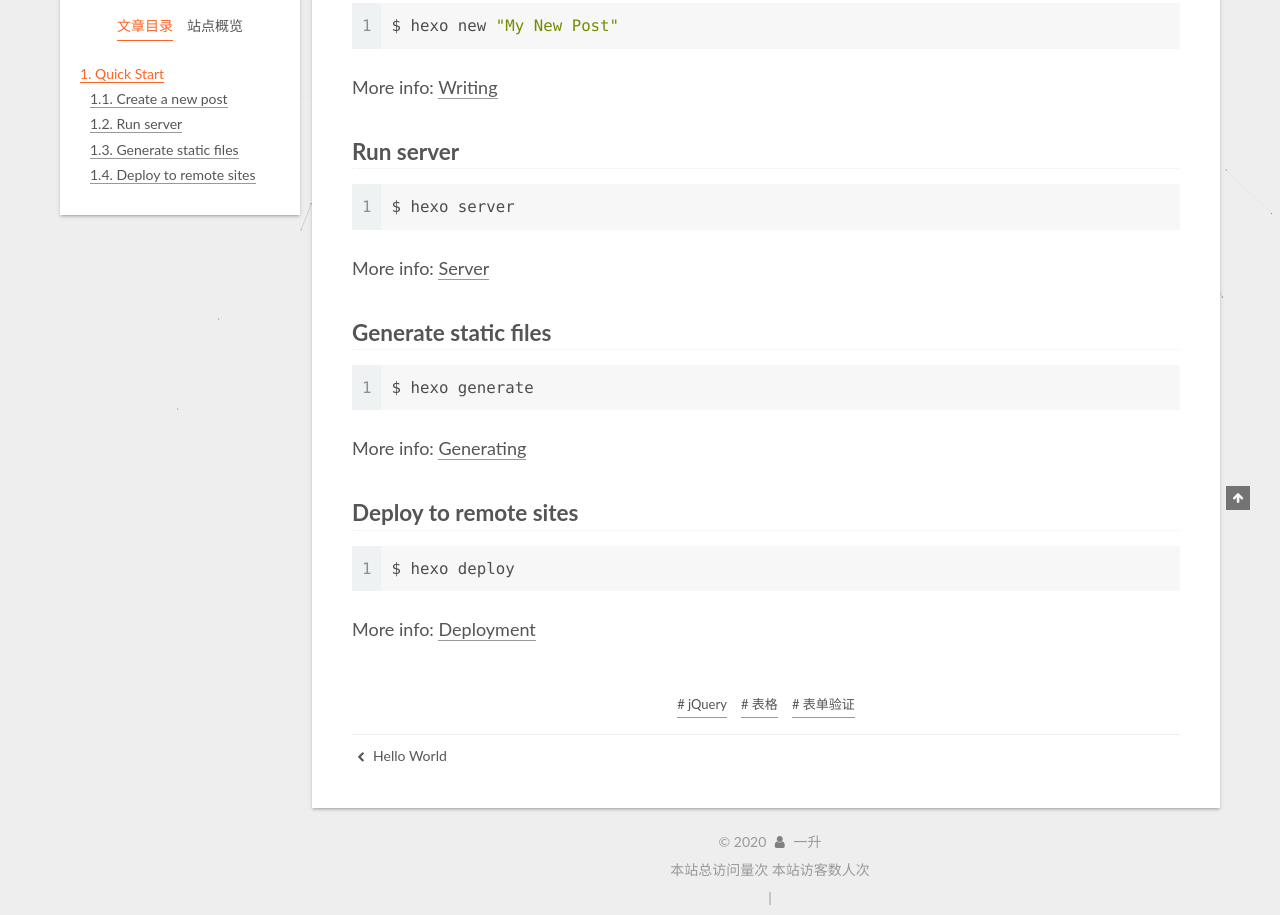
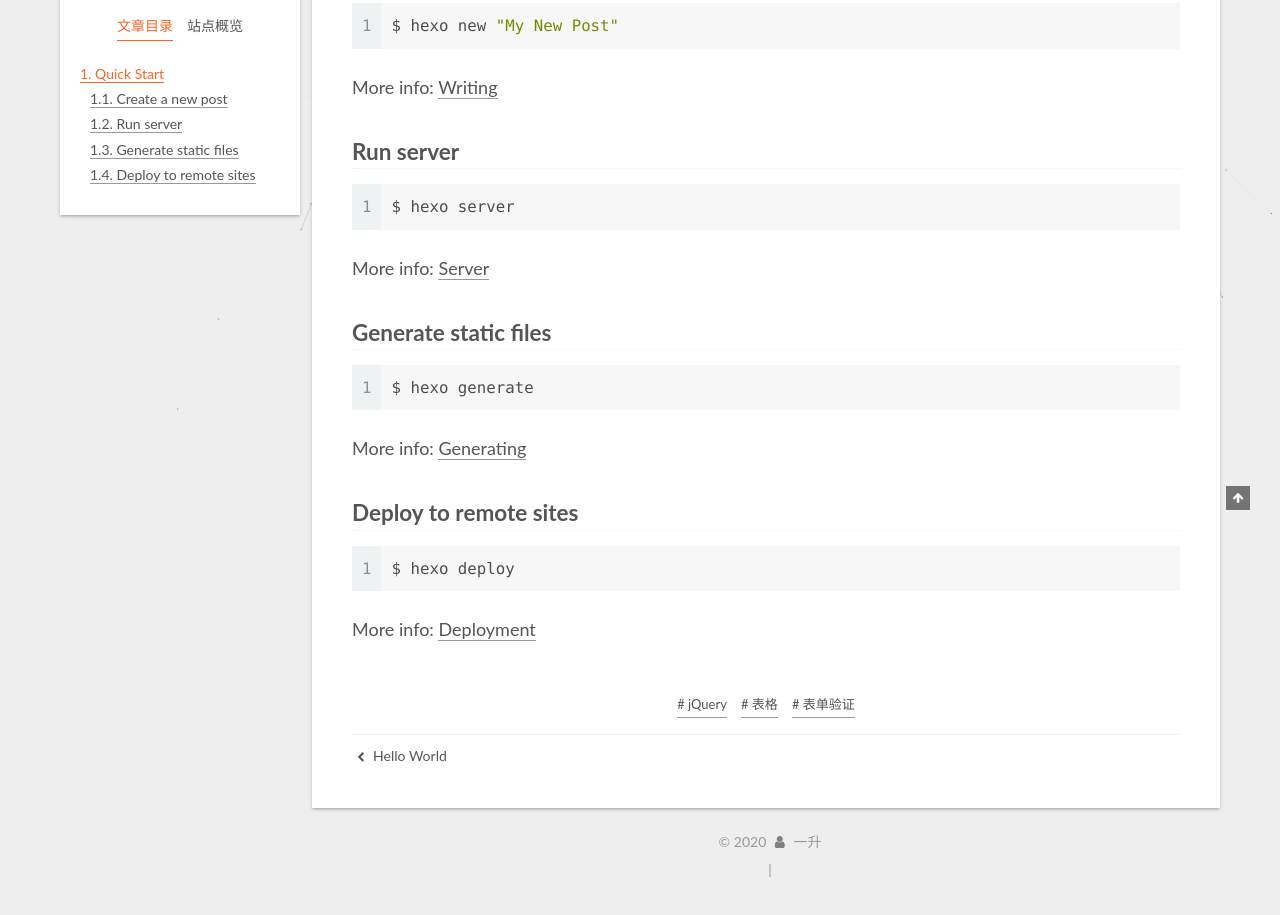
Before and after one commit to llllll1/llllll1.github.io, a plain HTML site: page 2017/05/26/hello-world/index.html in a window 1280 px wide. Shown: the part 390-1305 px from the top of the page. Drawn offline with nearby package versions, Linux system fonts and the light colour scheme; some packages are replaced by stand-ins of ours; a script that the page names is missing.

Commit message:
Site updated: 2020-03-08 00:35:40

```diff
--- a/2017/05/26/hello-world/index.html
+++ b/2017/05/26/hello-world/index.html
@@ -453,15 +453,6 @@
   <span class="author" itemprop="copyrightHolder">一升</span>
 </div>
 
-<script async src="//busuanzi.ibruce.info/busuanzi/2.3/busuanzi.pure.mini.js">
-</script>
-<span id="busuanzi_container_site_pv">
-    本站总访问量<span id="busuanzi_value_site_pv"></span>次
-</span>
-<span id="busuanzi_container_site_uv">
-  本站访客数<span id="busuanzi_value_site_uv"></span>人次
-</span>
-
 
 <div class="busuanzi-count">
   <script async src="https://busuanzi.ibruce.info/busuanzi/2.3/busuanzi.pure.mini.js"></script>
--- a/css/main.css
+++ b/css/main.css
@@ -1162,7 +1162,7 @@ pre .javascript .function {
 }
 .links-of-author a::before,
 .links-of-author span.exturl::before {
-  background: #ffff8f;
+  background: #74ffbd;
   border-radius: 50%;
   content: ' ';
   display: inline-block;
```
Also changed, not shown: 2017/05/26/hello/index.html (+0 -9 lines), about/index.html (+0 -9 lines), archives/2017/05/index.html (+0 -9 lines), archives/2017/index.html (+0 -9 lines), archives/index.html (+0 -9 lines), categories/index.html (+0 -9 lines), categories/web/index.html (+0 -9 lines), categories/web前端/index.html (+0 -9 lines), index.html (+0 -9 lines), tags/123/index.html (+0 -9 lines), tags/456/index.html (+0 -9 lines), tags/789/index.html (+0 -9 lines), tags/index.html (+0 -9 lines), tags/jQuery/index.html (+0 -9 lines), 2 more files.
